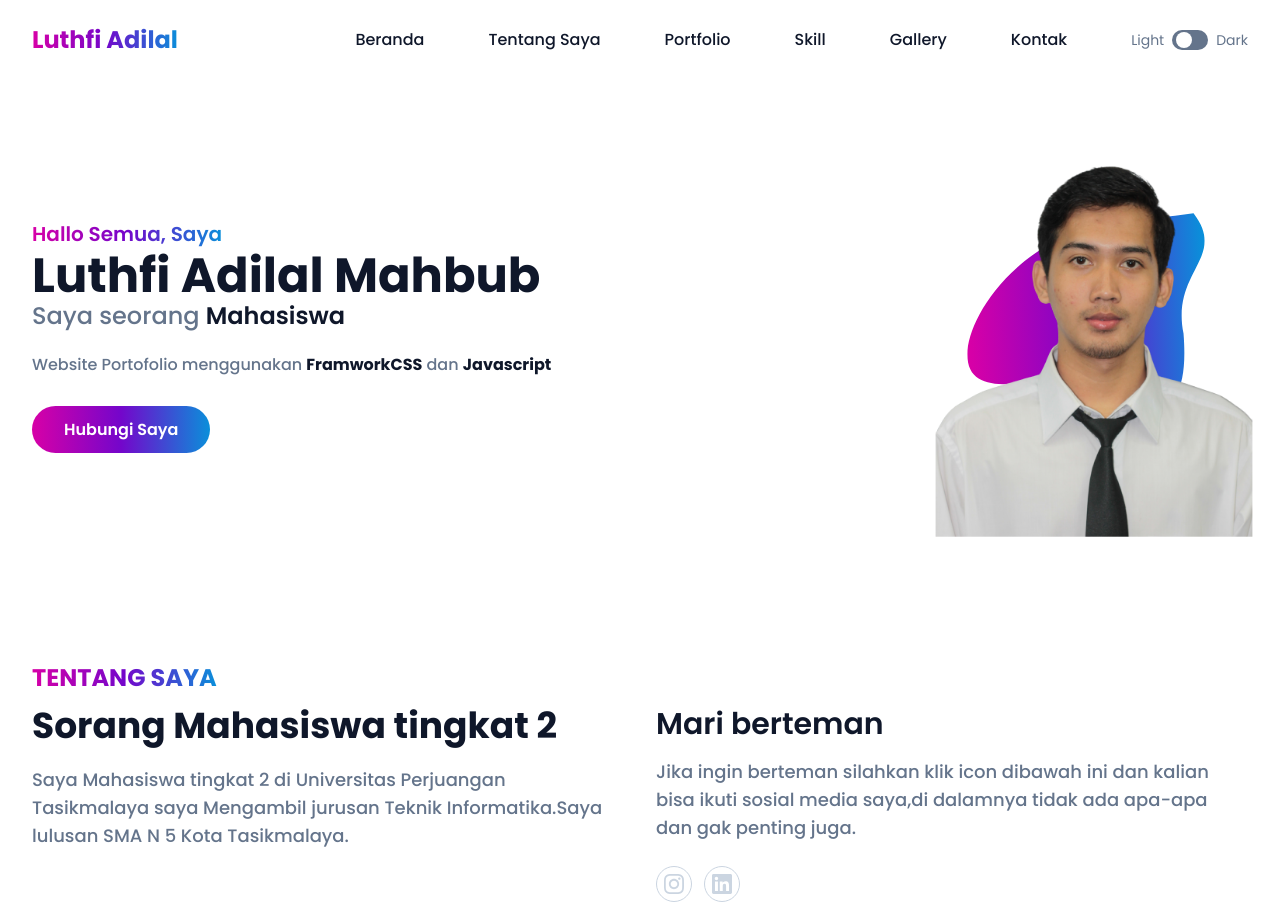
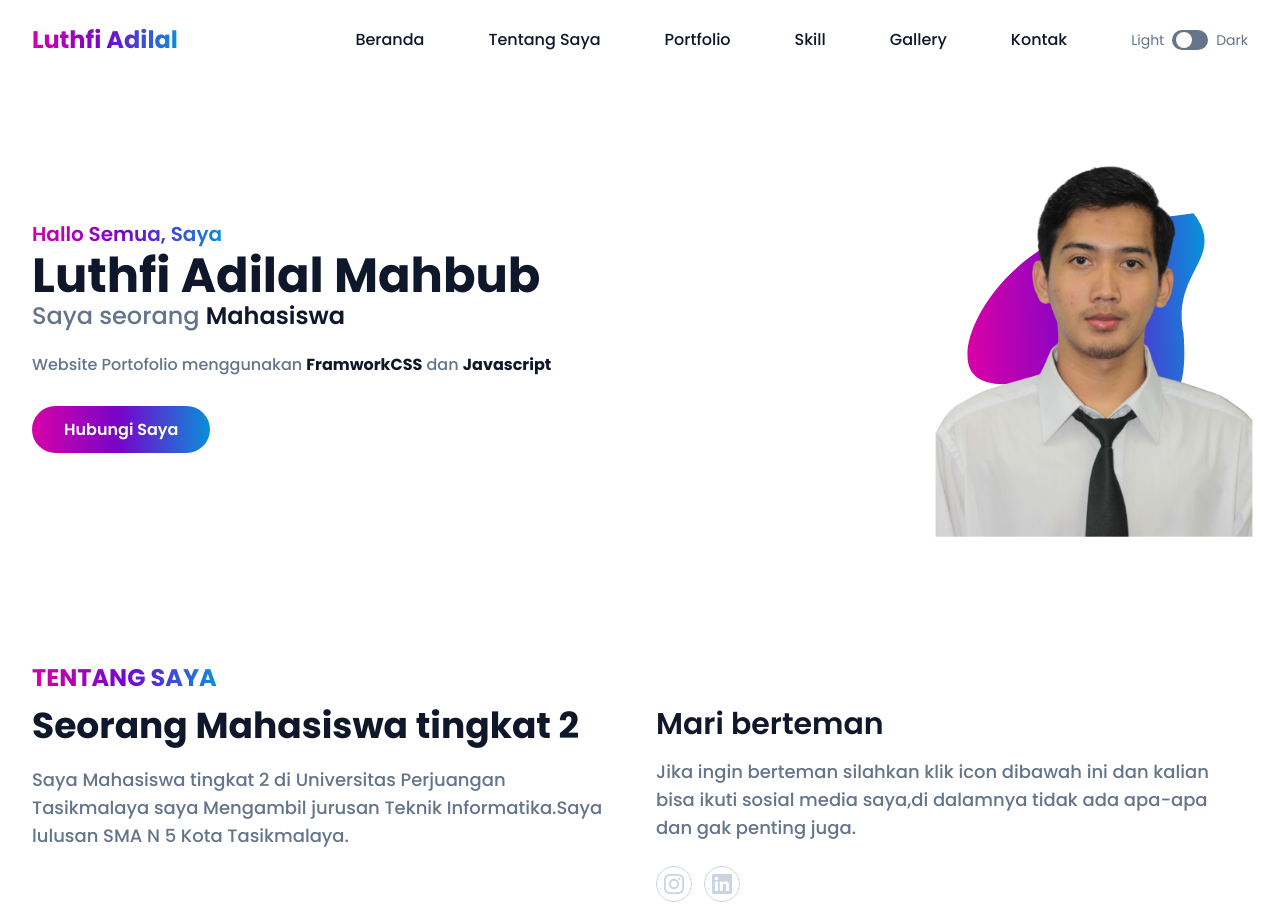
Before and after one commit to luthfiadilalmahbub/Portfolio-Luthfi-Adilal, a website: page index.html in a window 1280 px wide. Shown: the top 905 px of the page. Drawn offline with Linux system fonts and the light colour scheme.

Commit message:
update text

```diff
--- a/index.html
+++ b/index.html
@@ -114,7 +114,7 @@
         <div class="flex flex-wrap">
           <div class="w-full px-4 mb-10 lg:w-1/2">
             <h4 class="font-bold uppercase text-transparent text-lg mb-3 lg:text-2xl"><span class="bg-gradient-to-r from-primary via-primary2 to-primary3 bg-clip-text">Tentang Saya</span></h4>
-            <h2 class="font-bold text-dark text-3xl mb-5 mx-w-md lg:text-4xl dark:text-white">Sorang Mahasiswa tingkat 2</h2>
+            <h2 class="font-bold text-dark text-3xl mb-5 mx-w-md lg:text-4xl dark:text-white">Seorang Mahasiswa tingkat 2</h2>
             <p class="font-medium text-base text-secondary mx-w-xl lg:text-lg">Saya Mahasiswa tingkat 2 di Universitas Perjuangan Tasikmalaya saya Mengambil jurusan Teknik Informatika.Saya lulusan SMA N 5 Kota Tasikmalaya.</p>
           </div>
           <div class="w-full px-4 lg:w-1/2 ">
```
